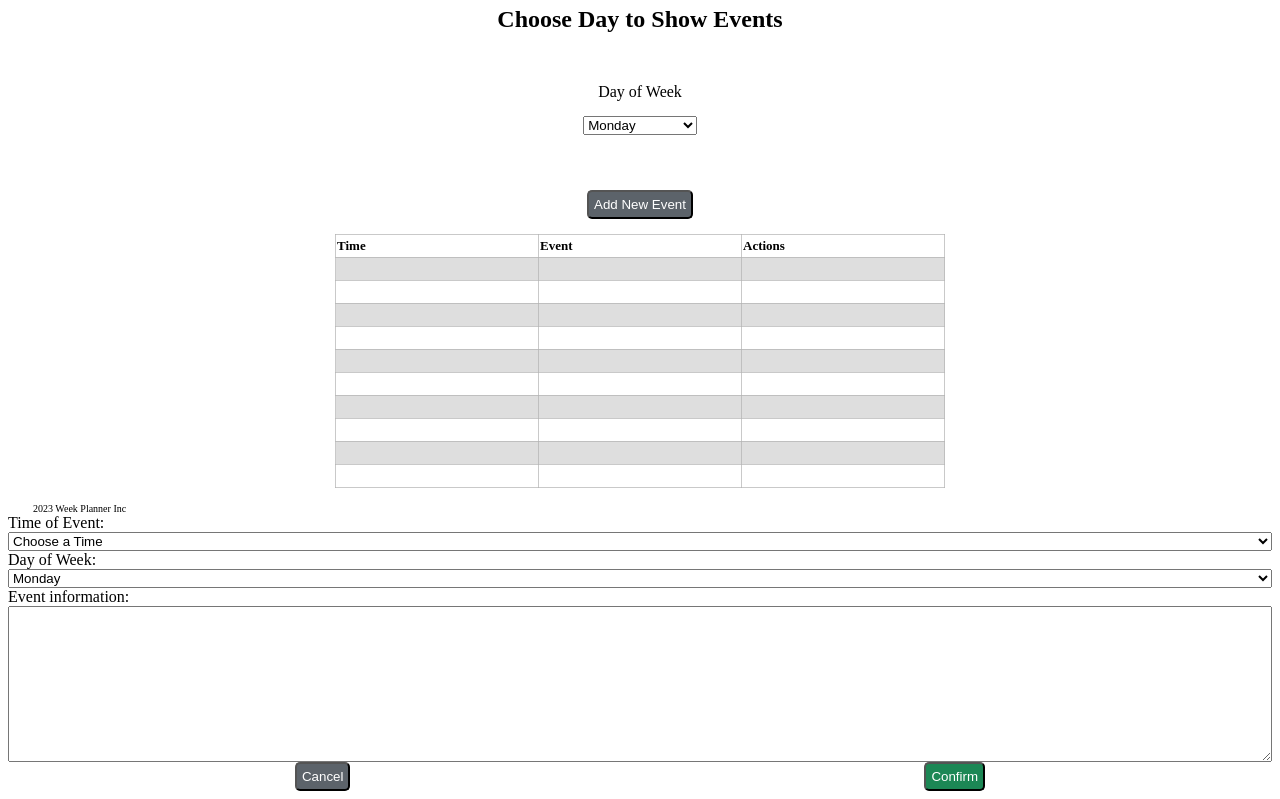
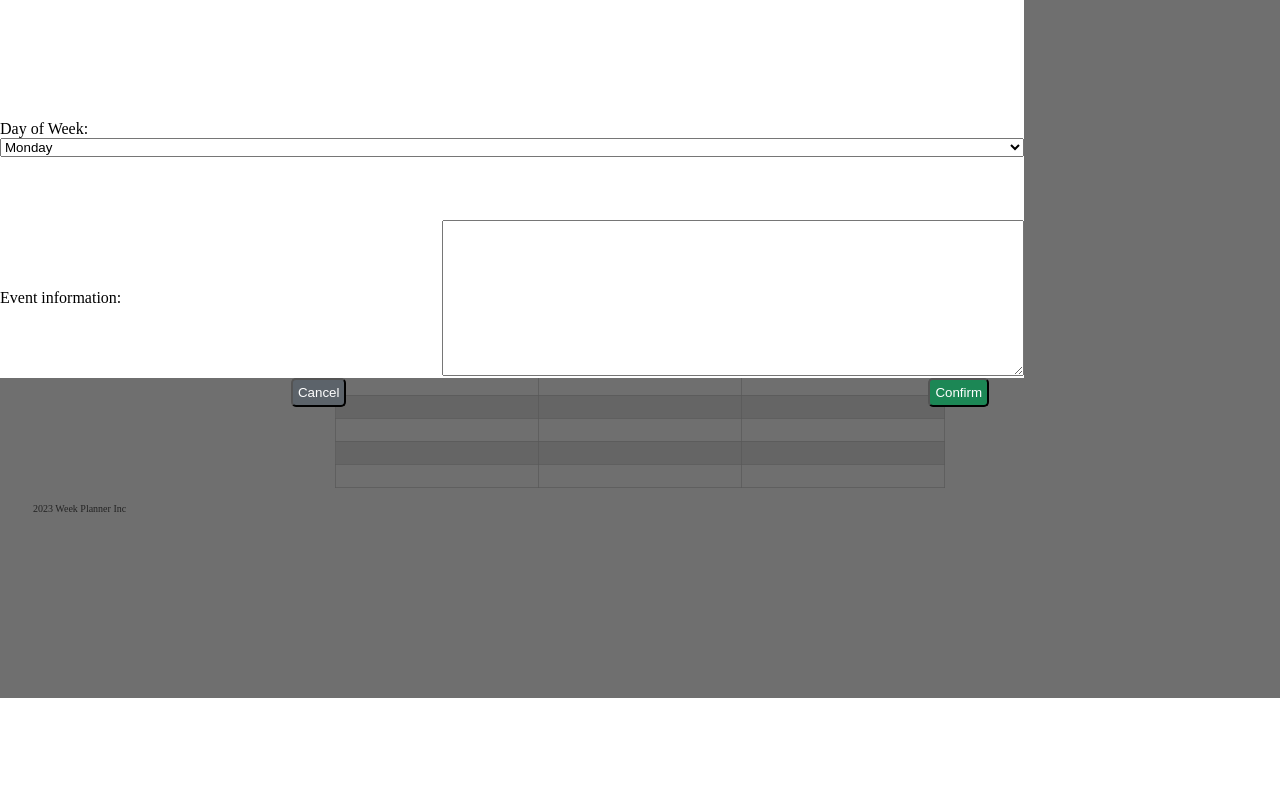
Before and after one commit to khanhnguyenq/week-planner, a plain HTML site: page index.html in a window 1280 px wide. Shown: the part 102-901 px from the top of the page. After the commit the page ends 800 px from the top, so only its background shows below. Drawn offline with Linux system fonts and the light colour scheme.

Commit message:
added CSS for modal

```diff
--- a/index.html
+++ b/index.html
@@ -93,7 +93,8 @@
         </table>
       </div>
       <footer>2023 Week Planner Inc</footer>
-      <div class="container hidden">
+      <div class="container hidden overlay">
+
         <div class="row row-column-modal">
           <label for="time">Time of Event:</label>
           <select name="time" id="time">
--- a/styles.css
+++ b/styles.css
@@ -57,6 +57,10 @@ footer {
 .row-column-modal {
   flex-direction: column;
   align-content: left;
+  position: relative;
+  width: 80%;
+  height: 20%;
+  background-color: white;
 }
 
 .cancel {
@@ -76,3 +80,12 @@ footer {
 .space-around {
   justify-content: space-around;
 }
+
+.overlay {
+  background: rgb(50, 50, 50, 0.7);
+  position: absolute;
+  top: 0;
+  bottom: 0;
+  right: 0;
+  left: 0;
+}
```
